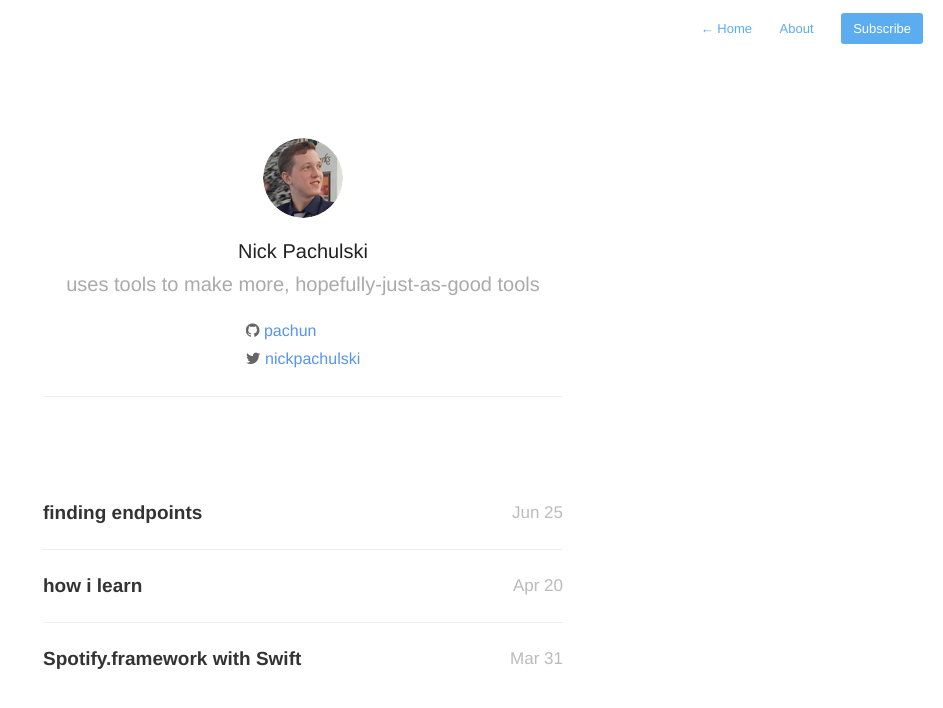
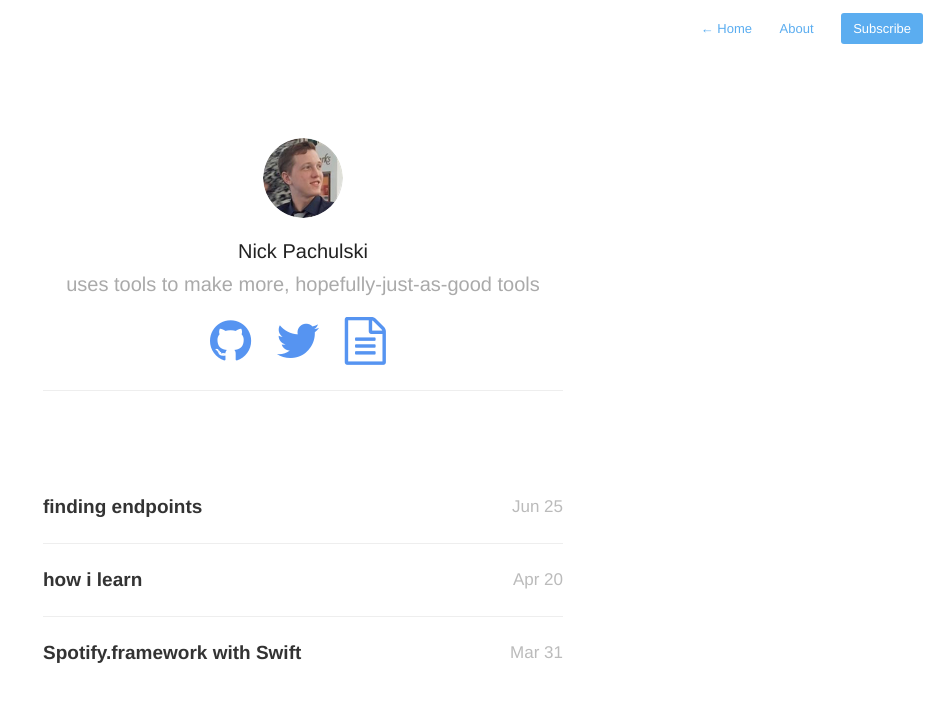
Before and after one commit to pachun/old.pachun.github.io, a Jekyll site: the page built from index.html, in a window 1280 px wide. Shown: the top 708 px of the page, without its empty margins (337-1280 px from the left). Built offline with Jekyll 4.4.1, drawn with Linux system fonts in a browser that asks for light colours; nearby versions of some CDN libraries; Markdown is read by kramdown in place of the engine named in the settings; the list of posts is cut into pages by our own code.

Commit message:
Enlarge contact icons.

```diff
--- a/_includes/profile.html
+++ b/_includes/profile.html
@@ -8,16 +8,16 @@
             <h2>{{ site.description }}</h2>
 
             <div id="contact">
-              <i class="fa fa-github"></i>
               <a href="http://github.com/{{ site.authorGithub }}">
-                {{ site.authorGithub }}
+                <i class="fa fa-github fa-3x"></i>
               </a>
 
-              <br />
+              <a href="http://twitter.com/{{ site.authorTwitter }}">
+                <i class="fa fa-twitter fa-3x"></i>
+              </a>
 
-              <i class="fa fa-twitter"></i>
-              <a href="http://twitter.com/{{ site.authorTwitter }}">
-                {{ site.authorTwitter }}
+              <a href='{{ site.baseurl }}resume'>
+                <i class="fa fa-file-text-o fa-3x"></i>
               </a>
             </div>
         </header>
--- a/assets/css/style.css
+++ b/assets/css/style.css
@@ -79,6 +79,7 @@ h2 {
 .profile #contact {
   overflow: auto;
   display: inline-block;
+  letter-spacing: 10px;
   line-height: 28px;
   text-align: left;
   margin-top: 20px;
```
